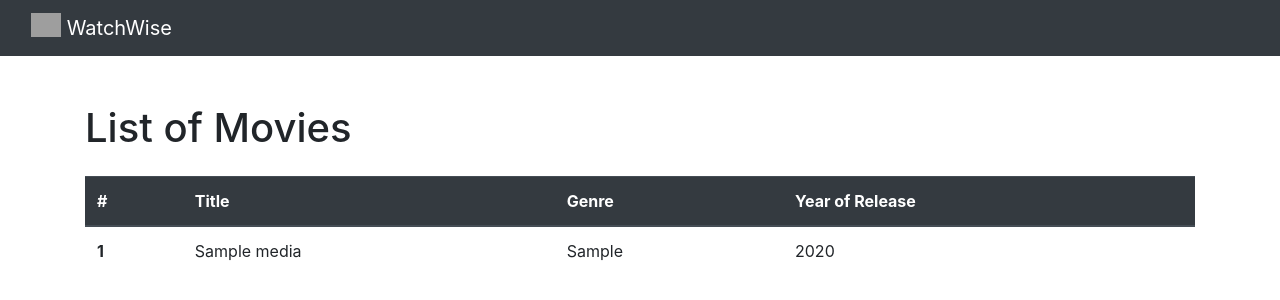
After one commit to lucchesilorenzo/watchwise, a Django app: template watchwise_project/watchwise/templates/movies.html in a window 1280 px wide. The commit adds this page. Shown: the top 300 px of the page. Run offline with Django 4.2, Linux system fonts and the light colour scheme; the template is opened without the code that fills it: values that come from a table or form of the project are taken from there, others are empty; tables that the repository leaves empty hold one stand-in row (values such as "Sample post"); grey boxes are pictures that could not be loaded.

Commit message:
Several changes to the structure of the project

```diff
--- a/watchwise_project/watchwise/admin.py
+++ b/watchwise_project/watchwise/admin.py
@@ -1,6 +1,9 @@
 from django.contrib import admin
 from .models import Media, Type, Genre
 
-admin.site.register(Media)
+class MediaAdmin(admin.ModelAdmin):
+    list_display = ("title", "media_type", "genre",)
+
+admin.site.register(Media, MediaAdmin)
 admin.site.register(Type)
 admin.site.register(Genre)
--- a/watchwise_project/watchwise/templates/common.html
+++ b/watchwise_project/watchwise/templates/common.html
@@ -1,37 +1,40 @@
 {% load static %}
+
 <!DOCTYPE html>
 <html lang="en">
-
 <head>
     <!-- Required meta tags -->
-    <meta charset="utf-8">
+    <meta charset="UTF-8">
     <meta name="viewport" content="width=device-width, initial-scale=1">
 
-    <!-- Bootstrap CSS -->
-    <link href="https://cdn.jsdelivr.net/npm/bootstrap@5.0.0-beta2/dist/css/bootstrap.min.css" rel="stylesheet"
-        integrity="sha384-BmbxuPwQa2lc/FVzBcNJ7UAyJxM6wuqIj61tLrc4wSX0szH/Ev+nYRRuWlolflfl" crossorigin="anonymous">
+    <!-- Latest compiled and minified CSS -->
+    <link rel="stylesheet" href="https://cdn.jsdelivr.net/npm/bootstrap@4.6.2/dist/css/bootstrap.min.css">
+
+    <!-- jQuery library -->
+    <script src="https://cdn.jsdelivr.net/npm/jquery@3.7.1/dist/jquery.slim.min.js"></script>
+
+    <!-- Popper JS -->
+    <script src="https://cdn.jsdelivr.net/npm/popper.js@1.16.1/dist/umd/popper.min.js"></script>
+
+    <!-- Latest compiled JavaScript -->
+    <script src="https://cdn.jsdelivr.net/npm/bootstrap@4.6.2/dist/js/bootstrap.bundle.min.js"></script>
 
     <title>{% block title %}{% endblock %}</title>
 
 </head>
-
 <body>
     <!-- Image and text -->
     <nav class="navbar navbar-dark bg-dark">
         <div class="container-fluid">
-            <a class="navbar-brand" href="">
-                <img src="{% static 'images/logo.jpg' %}" alt="" width="30" height="24" class="d-inline-block align-top">
+            <a class="navbar-brand" href="{% url 'homepage' %}">
+                <img src="{% static '#' %}" alt="" width="30" height="24" class="d-inline-block align-top">
                 WatchWise
             </a>
         </div>
     </nav>
 
+    <!-- Content block -->
     {% block content %}
     {% endblock %}
-
-    <script src="https://cdn.jsdelivr.net/npm/bootstrap@5.0.0-beta2/dist/js/bootstrap.bundle.min.js"
-        integrity="sha384-b5kHyXgcpbZJO/tY9Ul7kGkf1S0CWuKcCD38l8YkeH8z8QjE0GmW1gYU5S9FOnJ0"
-        crossorigin="anonymous"></script>
 </body>
-
 </html>
--- /dev/null
+++ b/watchwise_project/watchwise/templates/movies.html
@@ -0,0 +1,35 @@
+{% extends 'common.html' %}
+
+{% load static %}
+
+{% block title %}Movies{% endblock %}
+
+{% block content %}
+<div class="container my-5">
+  <h1 class="mb-4">List of Movies</h1>
+  {% if movies %}
+  <table class="table">
+    <thead class="thead-dark">
+      <tr>
+        <th scope="col">#</th>
+        <th scope="col">Title</th>
+        <th scope="col">Genre</th>
+        <th scope="col">Year of Release</th>
+      </tr>
+    </thead>
+    <tbody>
+      {% for movie in movies %}
+      <tr>
+        <th scope="row">{{ forloop.counter }}</th>
+        <td>{{ movie.title }}</td>
+        <td>{{ movie.genre }}</td>
+        <td>{{ movie.release_year }}</td>
+      </tr>
+      {% endfor %}
+    </tbody>
+  </table>
+  {% else %}
+  <p>No records found.</p>
+  {% endif %}
+</div>
+{% endblock %}
--- a/watchwise_project/watchwise/urls.py
+++ b/watchwise_project/watchwise/urls.py
@@ -2,5 +2,7 @@ from django.urls import path
 from . import views
 
 urlpatterns = [
-    path('', views.homepage, name='homepage'),
+    path('', views.watchwise, name='homepage'),
+    path('movies', views.movies, name='movies'),
+    path('tv_shows', views.tv_shows, name='tv_shows'),
 ]
--- a/watchwise_project/watchwise_project/urls.py
+++ b/watchwise_project/watchwise_project/urls.py
@@ -19,5 +19,5 @@ from django.urls import path, include
 
 urlpatterns = [
     path('admin/', admin.site.urls),
-    path('homepage/', include('watchwise.urls')),
+    path('watchwise/', include('watchwise.urls')),
 ]
```
Also changed, not shown: watchwise_project/watchwise/templates/homepage.html (+13 -7 lines), watchwise_project/watchwise/templates/tv_shows.html (added, +35 -0 lines), watchwise_project/watchwise/views.py (+23 -4 lines), watchwise_project/watchwise/models.py (line endings or trailing spaces), watchwise_project/watchwise/static/images/logo.jpg (deleted).
